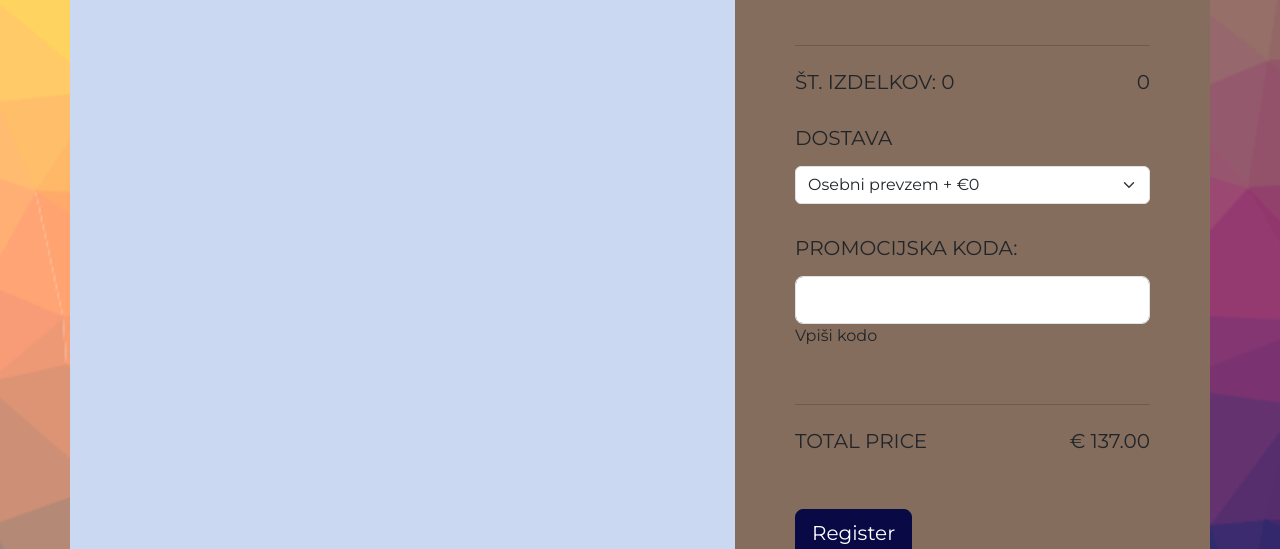
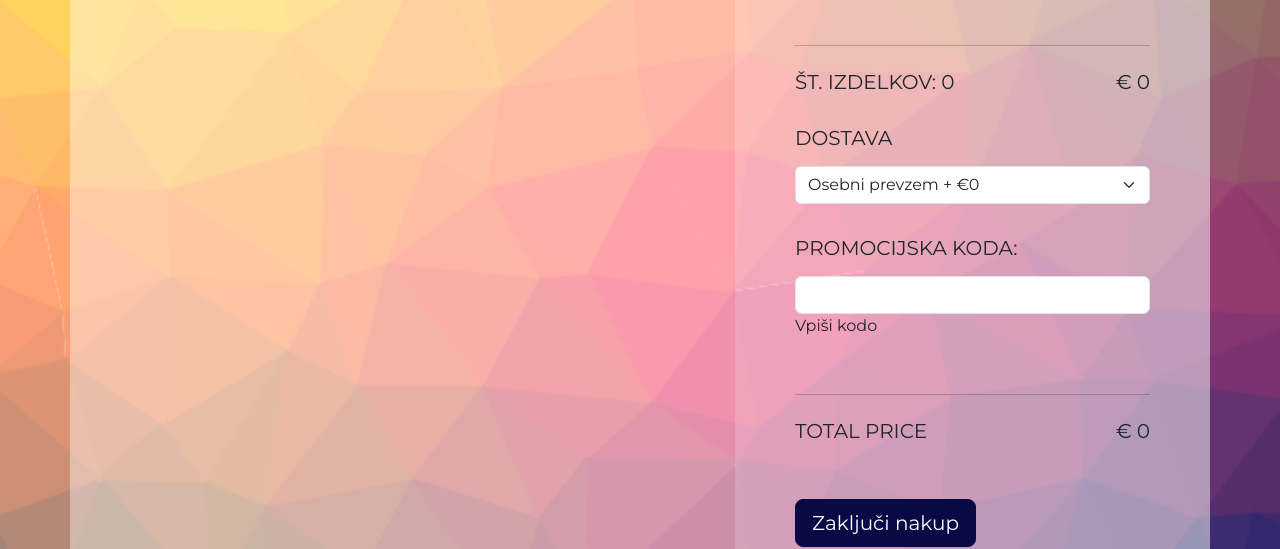
Before and after one commit to janezb10/seminarska-spletno-programiranje1, a website: page src/kosarica.html in a window 1280 px wide. Shown: the part 251-800 px from the top of the page. Drawn offline with Linux system fonts and the light colour scheme.

Commit message:
kosarica 1

```diff
--- a/src/index.js
+++ b/src/index.js
@@ -169,8 +169,8 @@ async function prikaziIzdelkeVKosarici() {
                         </svg>
                       </button>
 
-                      <input id="form1" min="0" name="quantity" value="${e.kolicina}" disabled readonly type="number"
-                        class="form-control form-control-sm" />
+                      <input min="0" name="quantity" value="${e.kolicina}" disabled readonly type="number"
+                        class="form-control form-control-sm kolicina" />
 
                       <button class="btn btn-link px-2"
                         onclick="this.parentNode.querySelector('input[type=number]').stepUp(); kosaricaSpremembaKolicine(${e.id}, 1);">
@@ -193,8 +193,10 @@ async function prikaziIzdelkeVKosarici() {
         })
         .join("");
     const kosaricaSeznam = document.getElementById("kosarica-izdelki-seznam");
-    document.getElementById("cenaIzdelki").innerText = Math.round(cenaIzdelki * 100) / 100;;
+    cenaIzdelki = Math.round(cenaIzdelki * 100) / 100;
+    document.getElementById("cenaIzdelki").innerText = cenaIzdelki;
     document.getElementById("stIzdelkov").innerText = stIzdelkov;
+    document.getElementById("cenaTotal").innerText = totalPriceZDostavo(cenaIzdelki);
     kosaricaSeznam.innerHTML = izdelkiVKosariciHTML;
 };
 
@@ -203,7 +205,6 @@ if(kosarica) {
 }
 
 function kosaricaSpremembaKolicine(id, vecManj) {
-    console.log("vec")
     let izdelkiVKosarici = [];
     if(sessionStorage.getItem("izdelkiVKosarici")) {
         izdelkiVKosarici = [...JSON.parse(sessionStorage.getItem("izdelkiVKosarici"))];
@@ -225,6 +226,13 @@ function kosaricaSpremembaKolicine(id, vecManj) {
         prikaziIzdelkeVKosarici();
 }
 
+function totalPriceZDostavo(cenaIzdelki) {
+    const dostavaForm = document.getElementById("kosarica-dostava");
+    if(dostavaForm.value == 1) return cenaIzdelki;
+    else if(dostavaForm.value == 2) return cenaIzdelki + 4.5;
+    else if(dostavaForm.value == 3) return cenaIzdelki + 5;
+    else return cenaIzdelki;
+}
 
 // kosarica v sessionStorage
 // [
--- a/src/kosarica.html
+++ b/src/kosarica.html
@@ -104,16 +104,16 @@
 
                 <div class="d-flex justify-content-between mb-4">
                   <h5 class="text-uppercase">Št. izdelkov: <span id="stIzdelkov">0</span></h5>
-                  <h5 id="cenaIzdelki">€ 132.00</h5>
+                  <h5>€ <span id="cenaIzdelki">132.00</span></h5>
                 </div>
 
                 <h5 class="text-uppercase mb-3">Dostava</h5>
 
                 <div class="mb-4 pb-2">
-                  <select class="form-select">
+                  <select class="form-select" id="kosarica-dostava" onchange="prikaziIzdelkeVKosarici()">
                     <option value="1">Osebni prevzem + €0</option>
                     <option value="2">GLS + €4.5 </option>
-                    <option value="3">0Pošta Slovenija + €5.00</option>
+                    <option value="3">Pošta Slovenija + €5.00</option>
                   </select>
                 </div>
 
@@ -121,7 +121,7 @@
 
                 <div class="mb-5">
                   <div class="form-outline">
-                    <input type="text" id="promoKoda" class="form-control form-control-lg" />
+                    <input type="text" id="promoKoda" class="form-control form-control-md" />
                     <label class="form-label" for="promoKoda">Vpiši kodo</label>
                   </div>
                 </div>
@@ -130,11 +130,11 @@
 
                 <div class="d-flex justify-content-between mb-5">
                   <h5 class="text-uppercase">Total price</h5>
-                  <h5>€ 137.00</h5>
+                  <h5>€ <span id="cenaTotal">0</span></h5>
                 </div>
 
                 <button type="button" class="btn btn-dark btn-block btn-lg"
-                  data-mdb-ripple-color="dark">Register</button>
+                  data-mdb-ripple-color="dark">Zaključi nakup</button>
 
               </div>
 
--- a/src/main.scss
+++ b/src/main.scss
@@ -127,7 +127,6 @@ body {
             margin: 0.5rem;
             grid-area: 9 / 4 / 10 / 6;
         }
-
         .card-text {
 
         }
@@ -149,7 +148,6 @@ body {
                 background-color: $light;
                 li {
                     button {
-
                         &:hover {
                             background-color: $secondary;
                         }
@@ -210,7 +208,12 @@ body {
 
 #kosarica {
     .kosarica-izdelki {
-        background-color: #cbd8f1;
+        background-color: rgba(360,360,360,0.4);
+        padding: 2rem;
+
+        .kolicina {
+            min-width: 3rem;
+        }
 
         .gumbOdstrani {
             &:hover {
@@ -219,7 +222,7 @@ body {
         }
     }
     .kosarica-summary {
-        background-color: #846D5D;
+        background-color: rgba(360,360,360,0.5);
     }
 }
 
```
Also changed, not shown: src/main.css.
